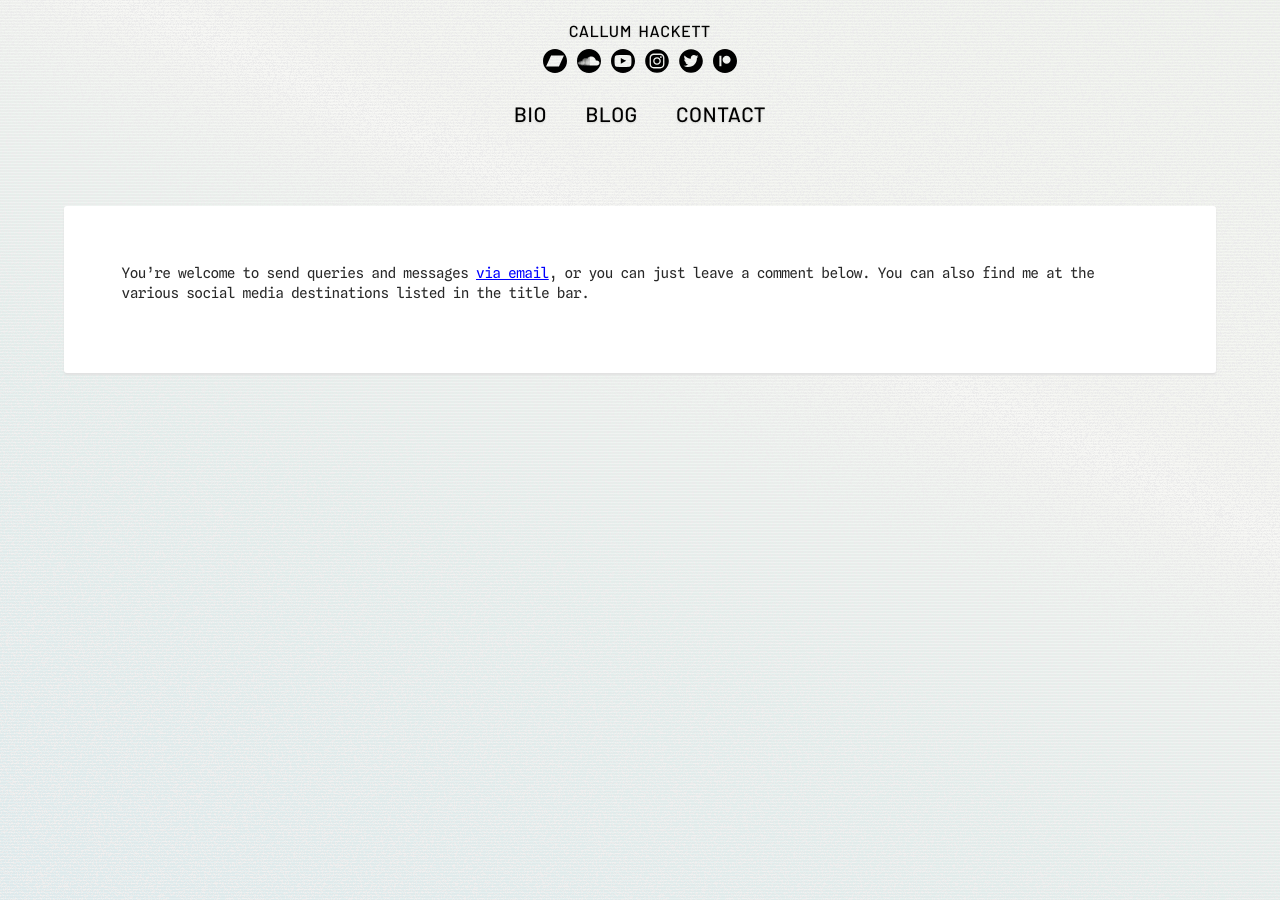
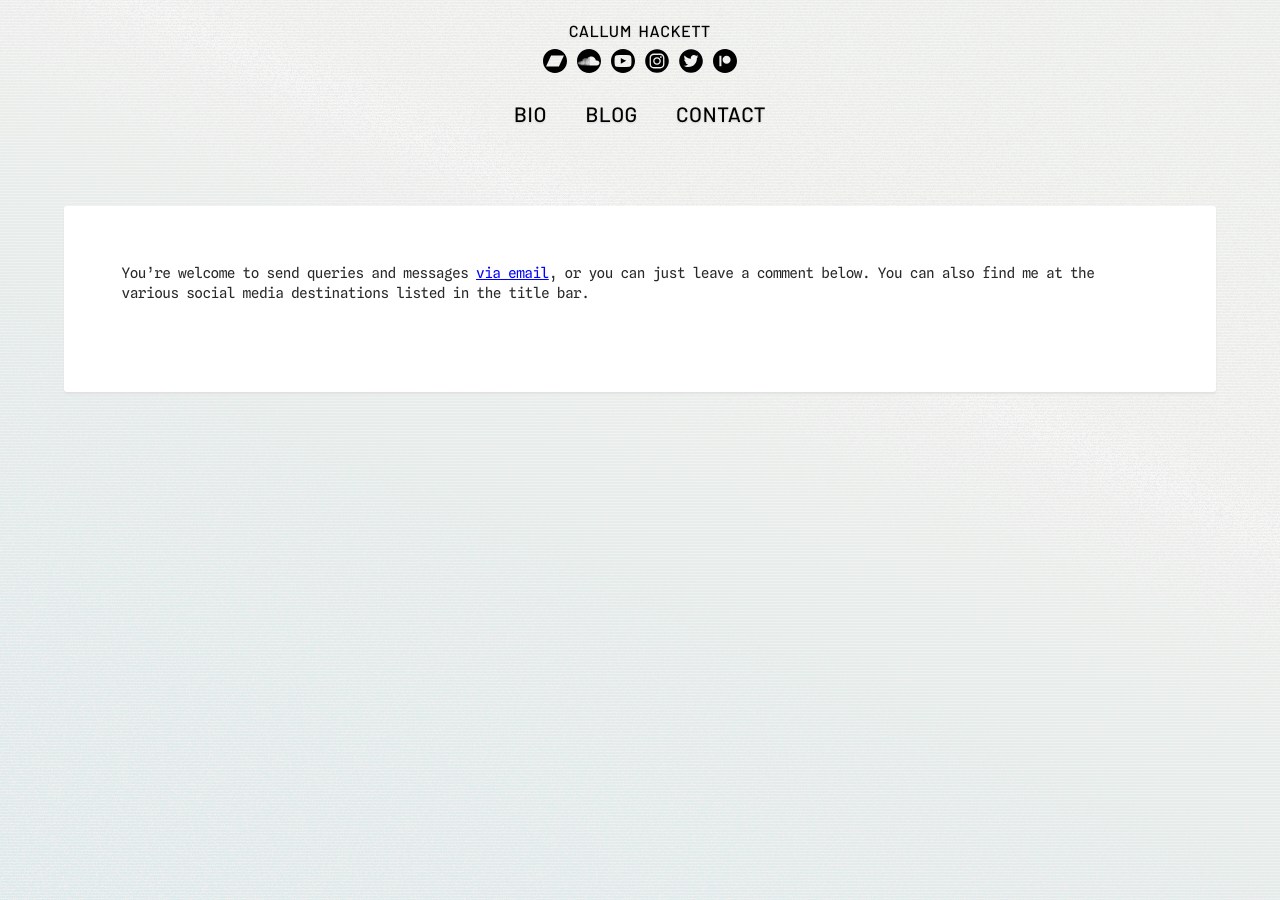
Before and after one commit to callumhackett/callumhackett.github.io, a Jekyll site: the page built from contact.md, in a window 1280 px wide. Built offline with Jekyll 4.4.1, drawn with Linux system fonts in a browser that asks for light colours; comment, search, counter and statistics services are not loaded.

Commit message:
added spacing to contact page

```diff
--- a/contact.md
+++ b/contact.md
@@ -16,4 +16,6 @@ nav_label: Contact # label to appear in navbar; reference in _data/navbar.yml
 ---
 You're welcome to send queries and messages [via email](mailto:callumjhackett@gmail.com), or you can just leave a comment below. You can also find me at the various social media destinations listed in the title bar.
 
+<div style="margin-bottom: 2em;"></div>
+
 {% include giscus_comments.html reactions="0" %}
```
